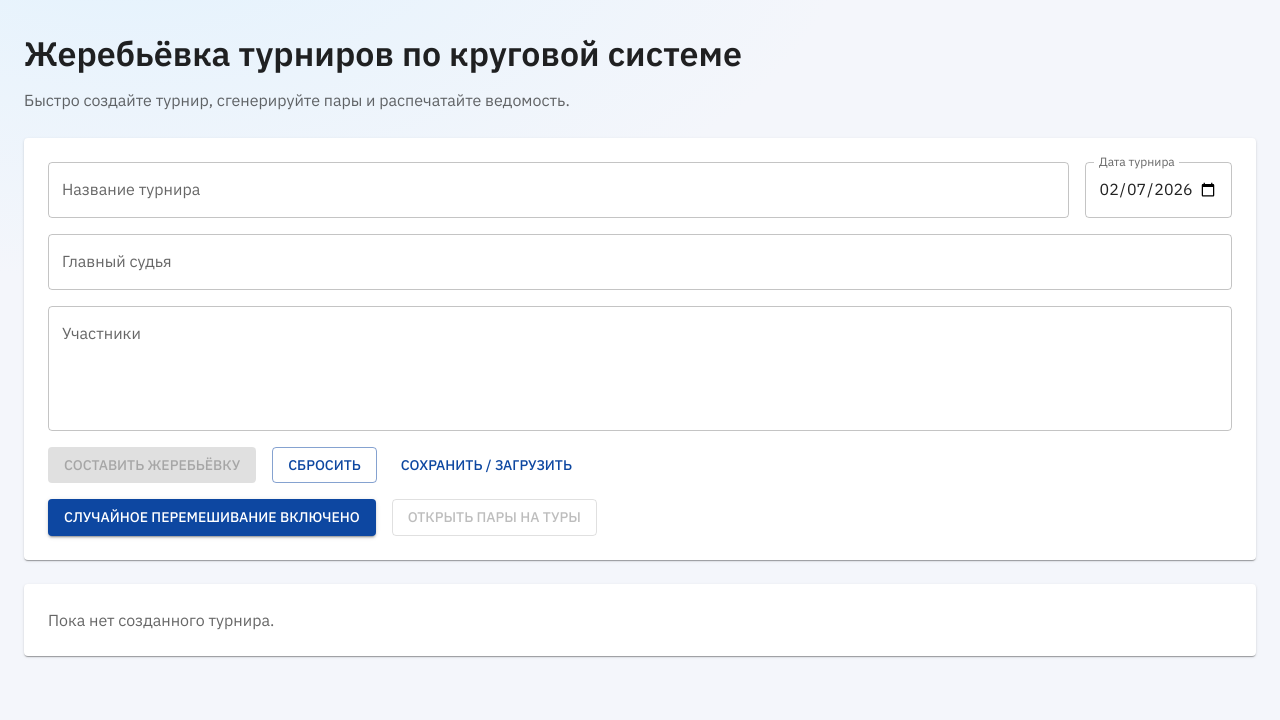
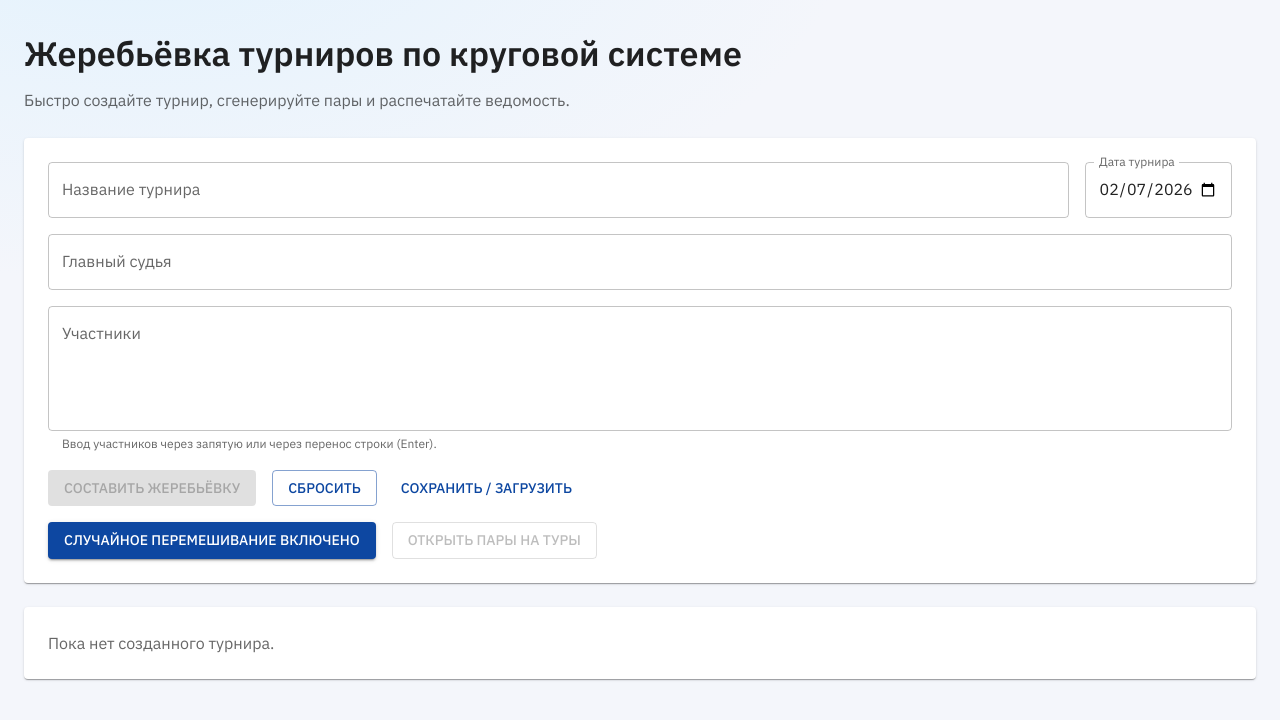
Before and after one commit to Nokvix/round-robin-tournament-draw, a React (Vite) app: page / in a window 1280 px wide. Shown: the top 720 px of the page. Built offline with nearby package versions, Linux system fonts and the light colour scheme.

Commit message:
Подпись под полем ввода участников о правиле ввода игроков

```diff
--- a/src/App.tsx
+++ b/src/App.tsx
@@ -338,6 +338,7 @@ export default function App() {
               onChange={(event) => setParticipantsText(event.target.value)}
               multiline
               minRows={4}
+              helperText="Ввод участников через запятую или через перенос строки (Enter)."
             />
             {parsed.duplicates.length > 0 && (
               <Alert severity="warning">Дубли имен: {parsed.duplicates.join(", ")}</Alert>
```
